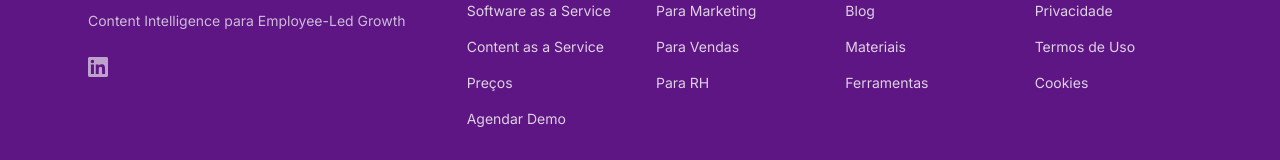
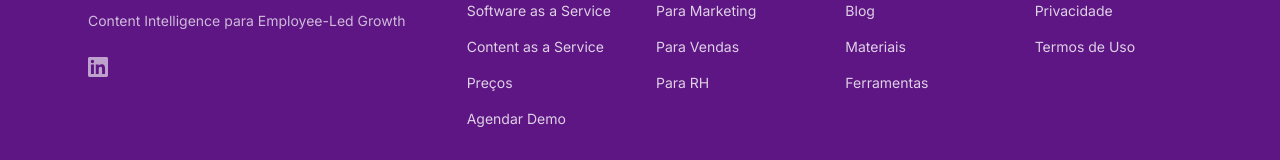
Before and after one commit to clararamosm/boldfy-site, a Next.js app: page / in a window 1280 px wide. Shown: the part 8075-8235 px from the top of the page. Built offline with nearby package versions, Linux system fonts and the light colour scheme; no server answers.

Commit message:
fix: remover link /cookies do footer (404)

```diff
--- a/src/components/layout/footer.tsx
+++ b/src/components/layout/footer.tsx
@@ -125,7 +125,6 @@ export function Footer() {
       links: [
         { label: t.footer.privacidade, href: '/privacidade' },
         { label: t.footer.termos, href: '/termos' },
-        { label: t.footer.cookies, href: '/cookies' },
       ],
     },
   ];
```
